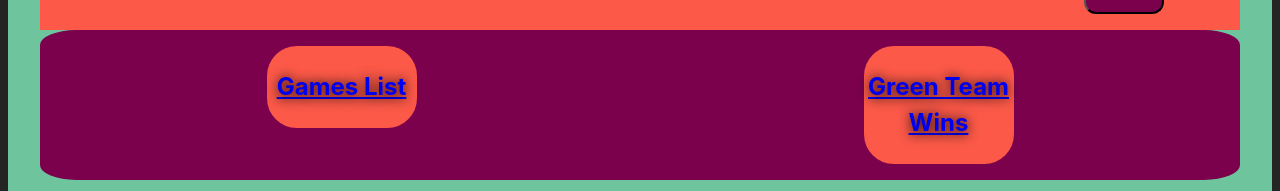
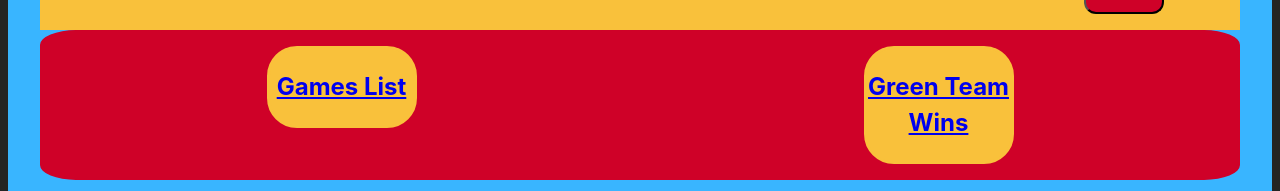
Before and after one commit to troywiegand/board-game-day, a React (Vite) app in the folder site/: page / in a window 1280 px wide. Shown: the part 207-398 px from the top of the page. Built offline with nearby package versions, Linux system fonts and the light colour scheme; no server answers.

Commit message:
Update color scheme for Labor Day Weekend

```diff
--- a/site/src/App.css
+++ b/site/src/App.css
@@ -4,11 +4,12 @@ body {
   --location-color: #79c9b0;
   --game-color: #ef467d; */
   /* September Colors */
-  --background-color: #6ec59d;
-  --location-color: #7b014d;
-  --game-color: #fc5948;
-  --text-color: #ffbccf;
-  --champion-color: #514f8d;
+  --background-color: #39b5ff;
+  --location-color: #cf0128;
+  --game-color: #f9c13b;
+  //--text-color: #fcf0d9;
+  --text-color: #031B2F;
+  --champion-color: #516DAF;
 
   background-color: var(--background-color);
   color: var(--text-color);
@@ -30,7 +31,7 @@ h1 {
 }
 
 h2 {
-  text-shadow: 0px 0px 12px black;
+  //text-shadow: 0px 0px 12px black;
 }
 
 .card {
@@ -83,13 +84,13 @@ h2 {
 }
 
 .bgg {
-  background-color: #3e3b60;
-  color: #ff5001;
+  background-color: var(--location-color);
+  color: var(--text-color);
 }
 
 .htp {
   background-color: var(--champion-color);
-  color: white;
+  color: var(--text-color);
 }
 
 .game > h3 {
--- a/site/src/App.jsx
+++ b/site/src/App.jsx
@@ -15,7 +15,7 @@ function App({socket}) {
   const [scoredGame, setScoredGame] = useState('');
   const [leaderboard, setLeaderboard] = useState([]);
 
-  const [people,setPeople] = useState(JSON.parse(import.meta.env.VITE_PEOPLE));
+  const [people,setPeople] = useState([]);
 
   useEffect(() => {
 
@@ -177,7 +177,7 @@ function App({socket}) {
             {game.playerCount && <p>Players: {game.playerCount}</p>}
               <div>
               <a href={game.bggLink} target='_blank' rel='noreferrer' className='game-button bgg'>BGG</a>
-              <a href={game.htpLink} target='_blank' rel='noreferrer' className='game-button htp'>HTP</a>
+              <a href={game.htpLink} target='_blank' rel='noreferrer' className='game-button htp'>How-To</a>
             </div>
           </div>
         ))}
--- a/site/src/Gtw.jsx
+++ b/site/src/Gtw.jsx
@@ -1,7 +1,7 @@
 import { useState, useEffect } from "react";
 function Gtw({socket, user}) {
 
-    const [people,setPeople] = useState(JSON.parse(import.meta.env.VITE_PEOPLE));
+    const [people,setPeople] = useState([]);
     const [whoAmI,setWhoAmI] = useState(user || '');
     const [inTheGame, setInTheGame] = useState(user || false);
     const [thisRoundAnswer, setThisRoundAnswer] = useState('');
```
Also changed, not shown: 1 other file (tests, documents, lock files or other folders).
